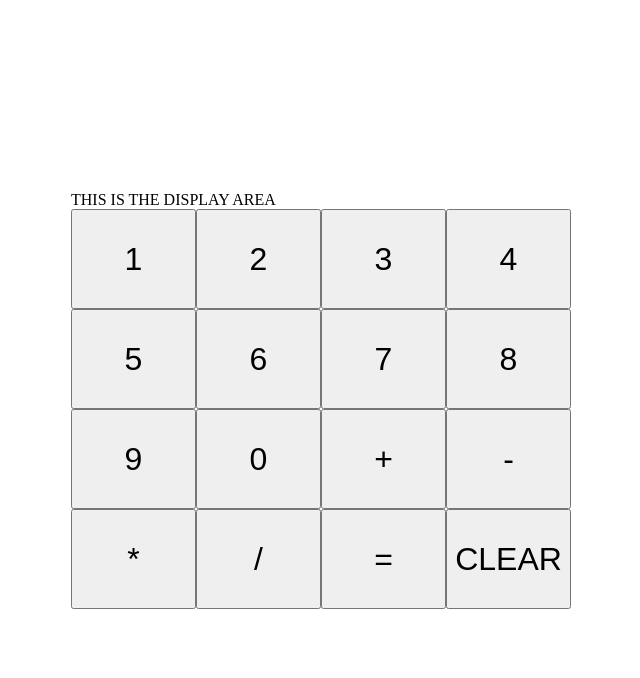
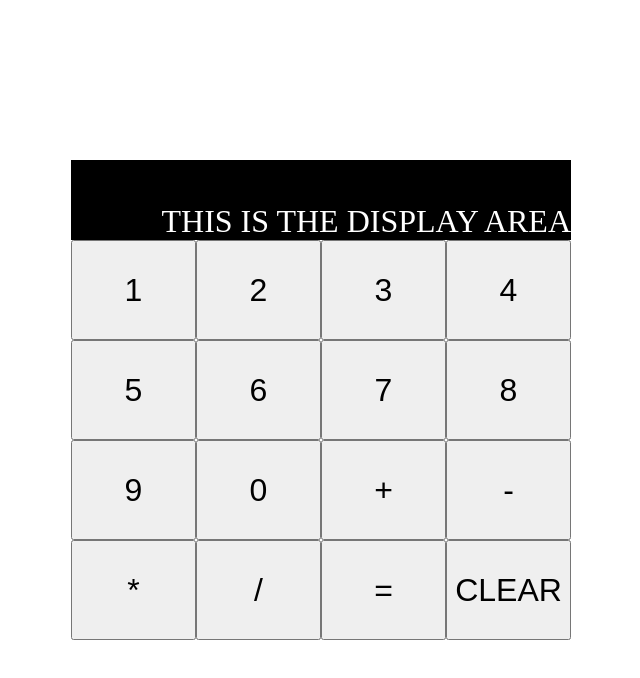
Before and after one commit to samssj10/another-calculator, a plain HTML site: page index.html in a window 1280 px wide. Shown: the whole page, without its empty margins (319-959 px from the left). Drawn offline with Linux system fonts and the light colour scheme.

Commit message:
added styles for result display area

```diff
--- a/index.css
+++ b/index.css
@@ -8,6 +8,16 @@
 
 .container {
     width: 500px;
+}
+
+.resultDisplay {
+    height: 80px;
+    background-color: black;
+    color: white;
+    font-size: 32px;
+    display: flex;
+    align-items: flex-end;
+    justify-content: flex-end;
 }
 
 .buttonContainer {
--- a/index.js
+++ b/index.js
@@ -41,6 +41,7 @@
 containerDiv.style.setProperty("--cell-size", 100 / 4 + "%");
 
 let displayDiv = document.createElement("div");
+displayDiv.classList.add("resultDisplay");
 displayDiv.textContent = "THIS IS THE DISPLAY AREA";
 containerDiv.appendChild(displayDiv);
 
```
